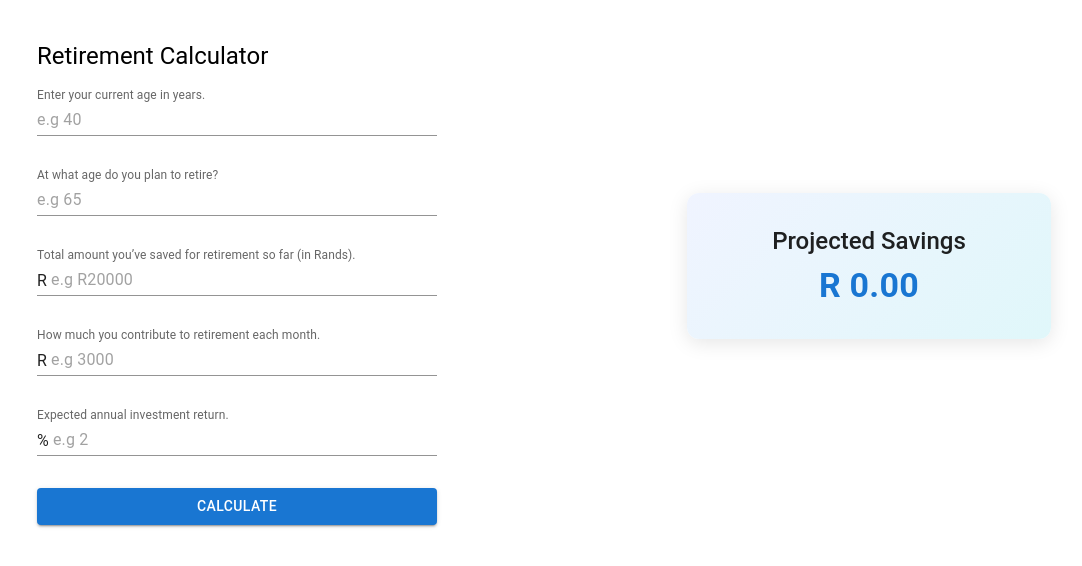
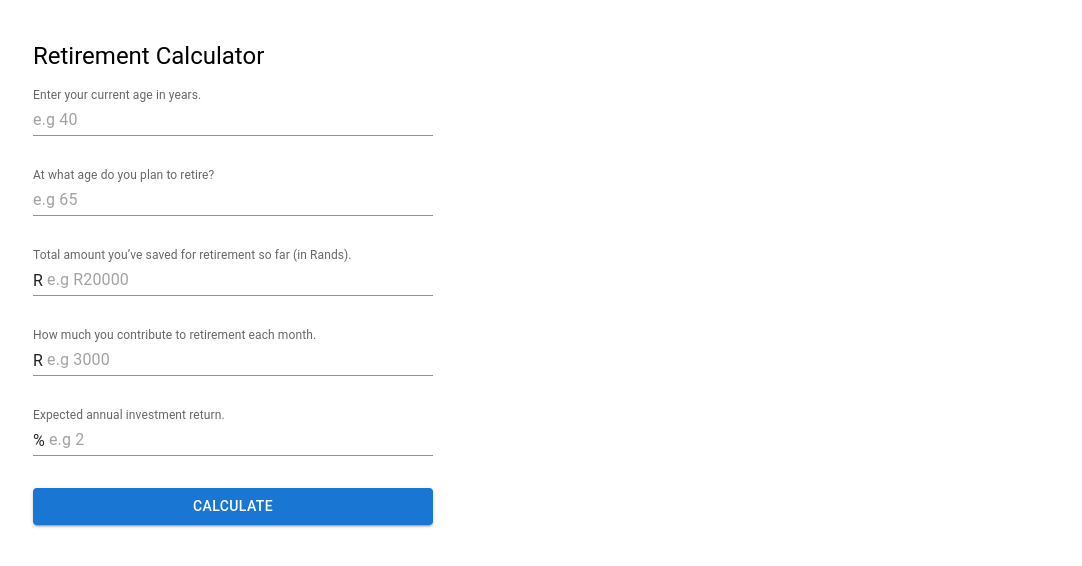
Before and after one commit to BrynWatson/retirement-calculator, a React (Vite) app: page / in a window 1280 px wide. Shown: the top 566 px of the page, without its empty margins (87-1169 px from the left). Built offline with nearby package versions, Linux system fonts and the light colour scheme.

Commit message:
Add chart and total

```diff
--- a/package.json
+++ b/package.json
@@ -15,7 +15,9 @@
     "@emotion/styled": "^11.14.1",
     "@hookform/resolvers": "^5.2.1",
     "@mui/material": "^7.2.0",
+    "apexcharts": "^5.3.2",
     "react": "^19.1.0",
+    "react-apexcharts": "^1.7.0",
     "react-dom": "^19.1.0",
     "react-hook-form": "^7.62.0",
     "yup": "^1.7.0"
--- a/src/features/calculator/calculator-view.tsx
+++ b/src/features/calculator/calculator-view.tsx
@@ -1,27 +1,29 @@
 import Grid from "@mui/material/Grid";
 import { useState } from "react";
-import { CalculatorForm, type FormInputs } from "./components/calculator-form";
+import { CalculatorForm } from "./components/calculator-form";
 import { CalculatorResults } from "./components/calculator-results";
-import { calculateRetirement } from "./functions/calculate-retirement";
+import {
+  calculateRetirementProjection,
+  type ProjectionYear,
+} from "./functions/calculate-retirement";
+import type { FormInputs } from "./components/calculator-form";
 
 export const CalculatorView = () => {
-  const [result, setResult] = useState<number | null>(null);
+  const [projection, setProjection] = useState<ProjectionYear[] | null>(null);
 
   const handleCalculate = (formValues: FormInputs) => {
-    const calculatedResult = calculateRetirement(formValues);
-    setResult(calculatedResult);
+    const calculatedProjection = calculateRetirementProjection(formValues);
+    setProjection(calculatedProjection);
   };
 
   return (
-    <>
-      <Grid container>
-        <Grid size={{ xs: 12, md: 6 }}>
-          <CalculatorForm onSubmit={handleCalculate} />
-        </Grid>
-        <Grid size={{ xs: 12, md: 6 }}>
-          <CalculatorResults result={result} />
-        </Grid>
+    <Grid container spacing={2}>
+      <Grid size={{ xs: 12, md: 6 }}>
+        <CalculatorForm onSubmit={handleCalculate} />
       </Grid>
-    </>
+      <Grid size={{ xs: 12, md: 6 }}>
+        <CalculatorResults projection={projection} />
+      </Grid>
+    </Grid>
   );
 };
--- a/src/features/calculator/components/calculator-form.tsx
+++ b/src/features/calculator/components/calculator-form.tsx
@@ -12,7 +12,9 @@ type CalculatorProps = {
 };
 
 export const CalculatorForm = ({ onSubmit }: CalculatorProps) => {
-  const methods = useForm({ resolver: yupResolver(calculatorSchema) });
+  const methods = useForm<FormInputs>({
+    resolver: yupResolver(calculatorSchema),
+  });
 
   const { handleSubmit } = methods;
 
--- a/src/features/calculator/components/calculator-results.tsx
+++ b/src/features/calculator/components/calculator-results.tsx
@@ -1,44 +1,75 @@
-import { Box, Typography, Paper } from "@mui/material";
+import { Box, Typography } from "@mui/material";
+import ReactApexChart from "react-apexcharts";
 
 type CalculatorResultsProps = {
-  result: number | null;
+  projection: { year: number; value: number }[] | null;
 };
 
-export const CalculatorResults = ({ result }: CalculatorResultsProps) => {
+export const CalculatorResults = ({ projection }: CalculatorResultsProps) => {
+  if (!projection || projection.length === 0) return null;
+
+  const finalValue = projection[projection.length - 1].value;
+
+  const formatZAR = (val: number) =>
+    new Intl.NumberFormat("en-ZA", {
+      style: "currency",
+      currency: "ZAR",
+      maximumFractionDigits: 2,
+    }).format(val);
+
+  const chartOptions = {
+    chart: {
+      id: "retirement-chart",
+      toolbar: { show: false },
+    },
+    xaxis: {
+      categories: projection.map((p) => p.year),
+    },
+
+    tooltip: {
+      y: {
+        formatter: formatZAR,
+      },
+    },
+  };
+
+  const series = [
+    {
+      name: "Savings",
+      data: projection.map((p) => p.value),
+    },
+  ];
+
   return (
     <Box
+      width="100%"
       display="flex"
-      justifyContent="center"
+      flexDirection="column"
       alignItems="center"
-      height="100%"
+      p={2}
     >
-      <Paper
-        elevation={4}
-        sx={{
-          padding: 4,
-          borderRadius: 3,
-          background: "linear-gradient(135deg, #f0f4ff, #e0f7fa)",
-          boxShadow: "0 4px 20px rgba(0, 0, 0, 0.1)",
-          minWidth: 300,
-          textAlign: "center",
-        }}
+      <Typography variant="h6" gutterBottom>
+        Projected Growth Over Time
+      </Typography>
+
+      <Box width="100%" maxWidth={600}>
+        <ReactApexChart
+          options={chartOptions}
+          series={series}
+          type="line"
+          height={350}
+        />
+      </Box>
+
+      <Typography
+        variant="h5"
+        fontWeight="bold"
+        color="primary"
+        mt={4}
+        textAlign="center"
       >
-        <Typography variant="h5" gutterBottom fontWeight={500}>
-          Projected Savings
-        </Typography>
-        <Typography
-          variant="h4"
-          color="primary"
-          fontWeight={600}
-          sx={{ wordBreak: "break-word" }}
-        >
-          {new Intl.NumberFormat("en-ZA", {
-            style: "currency",
-            currency: "ZAR",
-            minimumFractionDigits: 2,
-          }).format(result || 0)}
-        </Typography>
-      </Paper>
+        Total at Retirement: {formatZAR(finalValue)}
+      </Typography>
     </Box>
   );
 };
--- a/src/features/calculator/functions/calculate-retirement.ts
+++ b/src/features/calculator/functions/calculate-retirement.ts
@@ -1,22 +1,36 @@
-export const calculateRetirement = ({
-  currentAge,
-  retirementAge,
-  currentSavings,
-  monthlyContribution,
-  annualInterestRate,
-}: {
-  currentAge: number;
-  retirementAge: number;
-  currentSavings: number;
-  monthlyContribution: number;
-  annualInterestRate: number;
-}) => {
+import type { FormInputs } from "../components/calculator-form";
+
+export type ProjectionYear = {
+  year: number;
+  value: number;
+};
+
+export function calculateRetirementProjection(
+  data: FormInputs
+): ProjectionYear[] {
+  const {
+    currentAge,
+    retirementAge,
+    currentSavings,
+    monthlyContribution,
+    annualInterestRate,
+  } = data;
+
   const years = retirementAge - currentAge;
-  const r = annualInterestRate / 100;
+  const rate = annualInterestRate / 100;
+  let total = currentSavings;
+  const yearlyContribution = monthlyContribution * 12;
 
-  const futureValue =
-    currentSavings * Math.pow(1 + r, years) +
-    monthlyContribution * 12 * ((Math.pow(1 + r, years) - 1) / r);
+  const projection: ProjectionYear[] = [];
 
-  return futureValue;
-};
+  for (let i = 0; i <= years; i++) {
+    if (i > 0) total += yearlyContribution;
+    total *= 1 + rate;
+    projection.push({
+      year: currentAge + i,
+      value: total,
+    });
+  }
+
+  return projection;
+}
```
Also changed, not shown: 1 other file (tests, documents, lock files or other folders).
